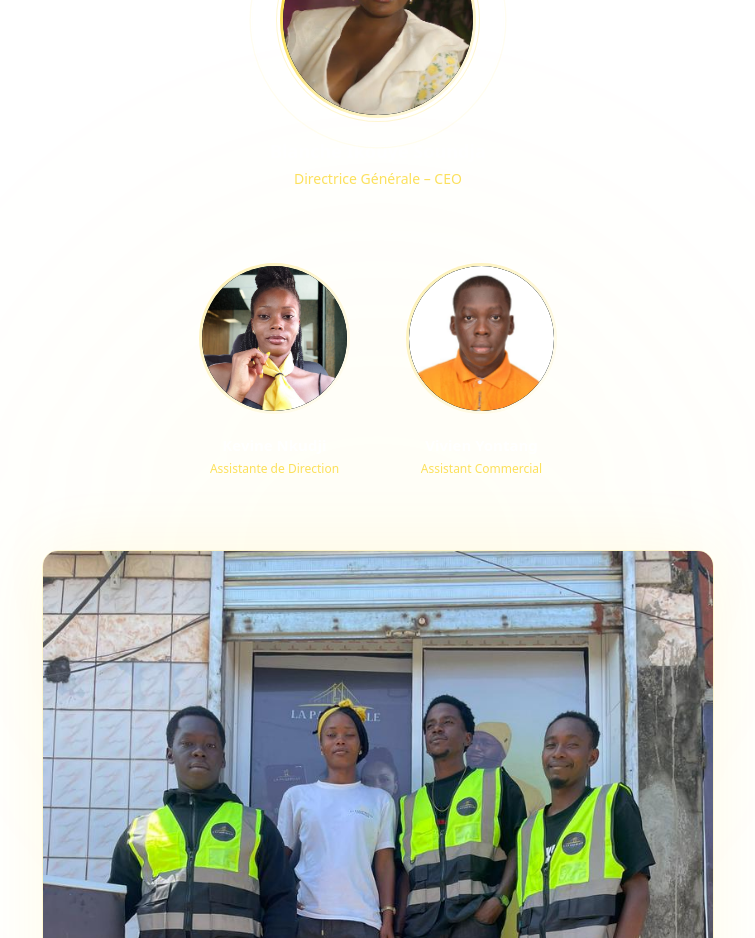
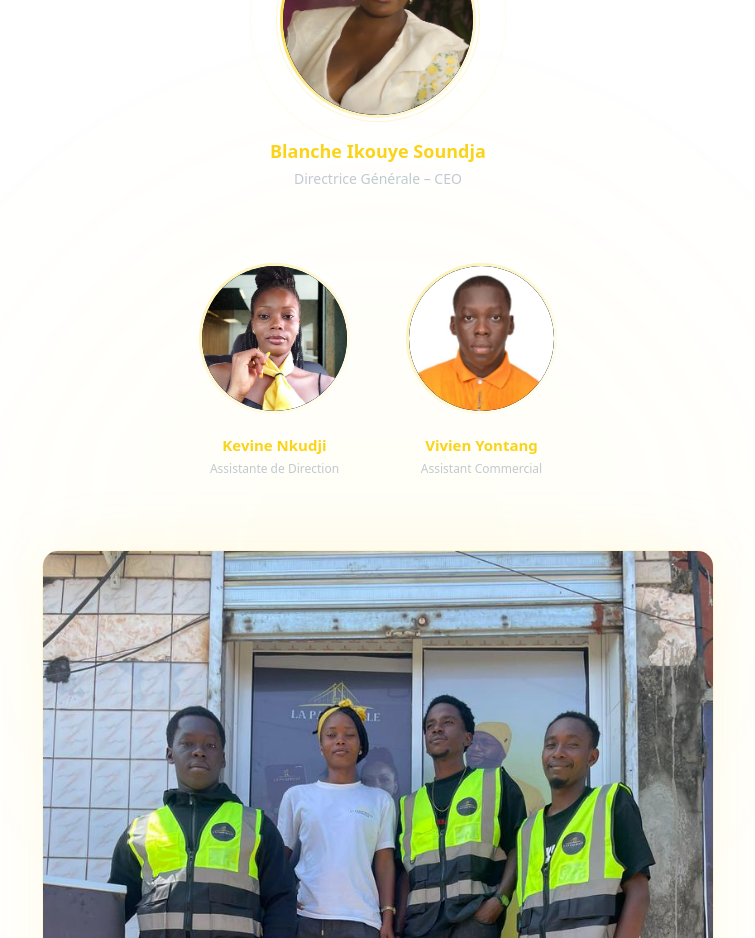
Before and after one commit to alibia-phanuel/passerelle-site, a Next.js app: page / in a window 1280 px wide. Shown: the part 2500-3438 px from the top of the page, without its empty margins (262-1017 px from the left). Built offline with nearby package versions, Linux system fonts and the light colour scheme.

Commit message:
add corection color

```diff
--- a/components/Team.tsx
+++ b/components/Team.tsx
@@ -135,7 +135,6 @@ const Team = () => {
       <div className="absolute top-1/2 left-1/2 -translate-x-1/2 -translate-y-1/2 w-[700px] h-[700px] rounded-full bg-[#fad41a]/[0.035] blur-[130px] pointer-events-none" />
 
       <div ref={ref} className="container p-4 w-full relative z-10">
-
         {/* ── Header ── */}
         <motion.div
           className="text-center mb-20"
@@ -269,7 +268,6 @@ const Team = () => {
             </motion.div>
           </div>
         </motion.div>
-
       </div>
     </div>
   );
@@ -351,14 +349,14 @@ const MemberCard = ({
         transition={{ type: "spring", stiffness: 220, damping: 18 }}
       >
         <p
-          className={`font-bold text-white ${
+          className={`font-bold text-[#fad41a] ${
             large ? "text-[18px]" : "text-[15px]"
           }`}
         >
           {member.name}
         </p>
         <motion.p
-          className={`text-[#fad41a] ${large ? "text-sm" : "text-xs"} mt-1`}
+          className={`text-[#a5b4c2] ${large ? "text-sm" : "text-xs"} mt-1`}
           animate={hovered ? { opacity: 1 } : { opacity: 0.7 }}
           transition={{ duration: 0.3 }}
         >
```
Also changed, not shown: tsconfig.json (+19 -5 lines).
